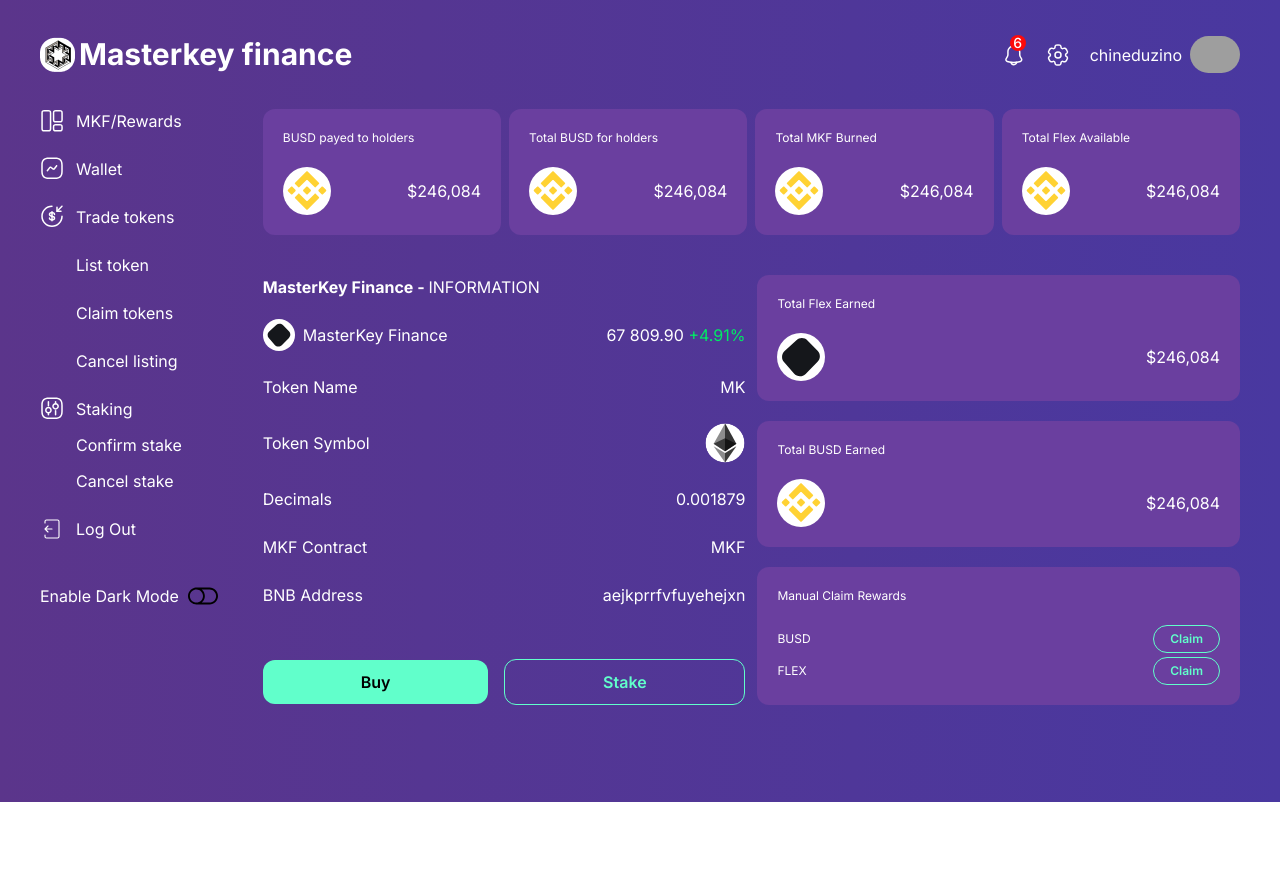
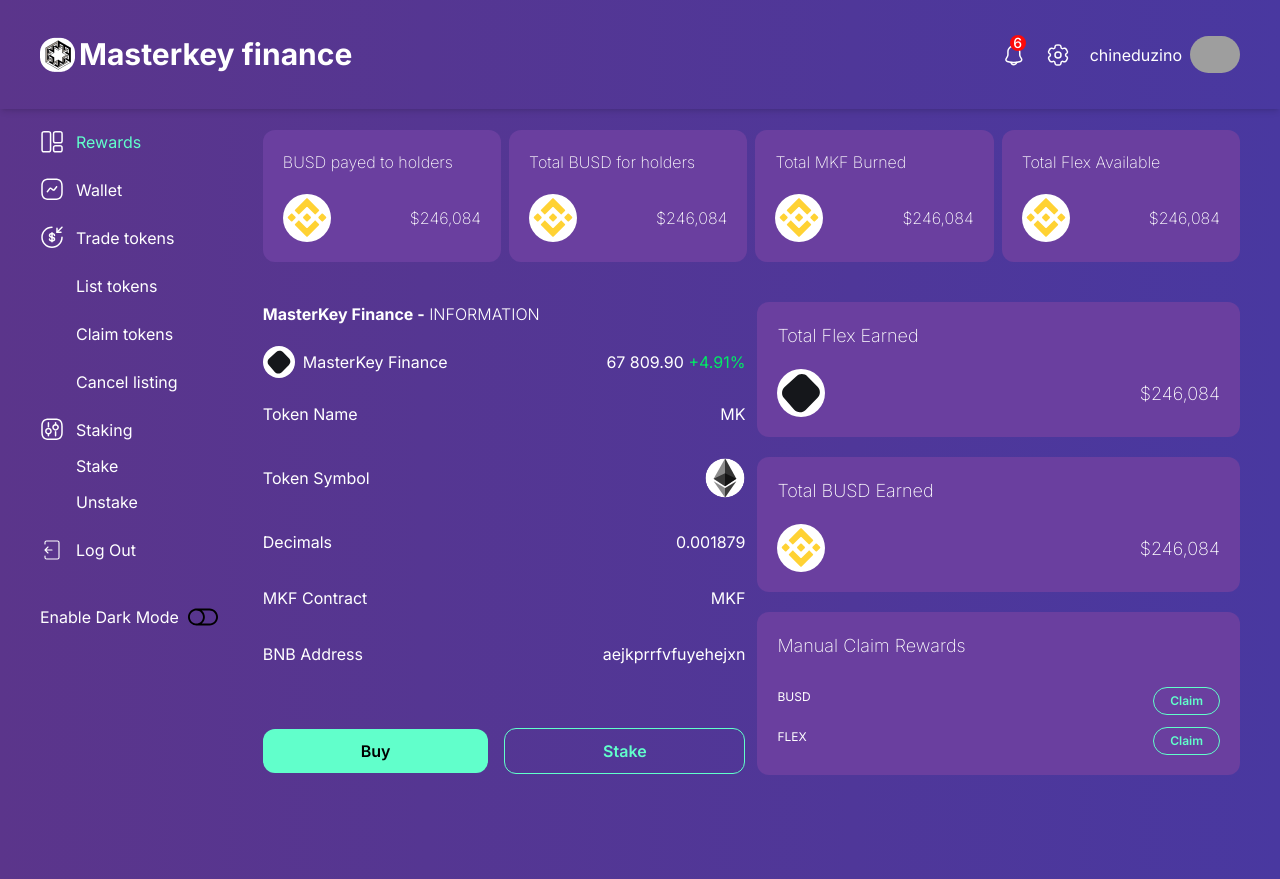
Before and after one commit to oghenevovwero/masterkey, a Next.js app: page /dashboard in a window 1280 px wide. Before the commit the page ends 802 px from the top, so only its background shows below. Built offline with nearby package versions, Linux system fonts and the light colour scheme; grey boxes are pictures that could not be loaded.

Commit message:
added colorization to sidenav

```diff
--- a/app/dashboard/page.tsx
+++ b/app/dashboard/page.tsx
@@ -5,7 +5,6 @@
 import Staking from "@/components/dash-content-fills/staking/staking";
 import Trade from "@/components/dash-content-fills/trade/trade";
 import Wallet from "@/components/dash-content-fills/wallet/wallet";
-import { DashNav } from "@/components/dash-nav/DashNav"
 import ListToken from "@/components/list-token/list-token";
 import Stake from "@/components/stake/stake";
 import TerminateListing from "@/components/terminate/terminate";
@@ -23,19 +22,17 @@
   const [isLight, setIsLight] = useState(true);
   const router = useRouter();
   const { setTheme } = useTheme()
-  const profileImageUrl = "https://s3-alpha-sig.figma.com/img/3389/ec29/9edb640f65b7cb2d606c9ae4d3bd74e2?Expires=1695600000&Signature=O3Pa9QfrfFFwQ8TBO-o7trvitgU6tFBWDaH0Hs7nO06JWtFfWsKY9VTGilF05VFbBWlDwwlLXKOn2cwSuTk3lu4SIjMlUKxf7EEQx-XbUBIxpDGPqxO6snWm2PulGRoK5czjaftyrWmYusk1imE8n8ImUV2e~ZOdBXdXBfdYUm89yGFBz6FGGm7WoW1oBOL7NN1Oxrpzo4UNwgqOFUuDZX1FdBmj9-GiuDDHJh1PGAmk4-wVnIysw~GVKWUMnnW6vhDvM2RSHcj3iXUDlishd1aPhKjgLuo~gK~IcP7Qgcmster2TPiP7EHf0EvmSJiwpMxZl6kFOU-ZYBv0SkZp6Q__&Key-Pair-Id=APKAQ4GOSFWCVNEHN3O4";
+  const profileImageUrl = "https:s3-alpha-sig.figma.com/img/3389/ec29/9edb640f65b7cb2d606c9ae4d3bd74e2?Expires=1695600000&Signature=O3Pa9QfrfFFwQ8TBO-o7trvitgU6tFBWDaH0Hs7nO06JWtFfWsKY9VTGilF05VFbBWlDwwlLXKOn2cwSuTk3lu4SIjMlUKxf7EEQx-XbUBIxpDGPqxO6snWm2PulGRoK5czjaftyrWmYusk1imE8n8ImUV2e~ZOdBXdXBfdYUm89yGFBz6FGGm7WoW1oBOL7NN1Oxrpzo4UNwgqOFUuDZX1FdBmj9-GiuDDHJh1PGAmk4-wVnIysw~GVKWUMnnW6vhDvM2RSHcj3iXUDlishd1aPhKjgLuo~gK~IcP7Qgcmster2TPiP7EHf0EvmSJiwpMxZl6kFOU-ZYBv0SkZp6Q__&Key-Pair-Id=APKAQ4GOSFWCVNEHN3O4";
   const [activeComponent, setActiveComponent] = useState(ActiveComponet.rewards);
   const [displayModal, setDisplayModal] = useState(false);
 
   return <div className="bg-gradient-to-r from-[#5B358B] to-[#4938A0] pb-5">
-    <div>
-      <LogOutModal displayModal={displayModal} setDisplayModal={setDisplayModal} />
-    </div>
-    <div className="py-8 px-10 text-white">
+    <div className='fixed top-0 w-full z-10 mb-12 shadow-md'>
+      <div className="py-8 px-10 text-white bg-gradient-to-r from-[#5B358B] to-[#4938A0]">
         <div className="flex justify-between items-center">
           <div className="flex items-center">
             <div className="lg:hidden mr-3">
-            <svg width="24px" height="24px" color='white' stroke='currentColor' viewBox="0 0 24 24" xmlns="http://www.w3.org/2000/svg">
+              <svg width="24px" height="24px" color='white' stroke='currentColor' viewBox="0 0 24 24" xmlns="http:www.w3.org/2000/svg">
                 <path d="M4 18L20 18" stroke-width="2" stroke-linecap="round" />
                 <path d="M4 12L20 12" stroke-width="2" stroke-linecap="round" />
                 <path d="M4 6L20 6" stroke-width="2" stroke-linecap="round" />
@@ -63,6 +60,16 @@
           </div>
         </div>
       </div>
+    </div>
+
+    <div className='h-[130px]'></div>
+
+    {displayModal &&
+      <div className="text-white text-[200px]">
+        Hello
+        <LogOutModal displayModal={displayModal} setDisplayModal={setDisplayModal} />
+      </div>
+    }
 
     <div className="lg:flex">
       <div className="max-lg:hidden flex justify-between">
@@ -72,49 +79,110 @@
               setActiveComponent(ActiveComponet.rewards)
             }}>
               <div className="mr-3">
-                <img src="reward.svg" alt="rewards" width={24} height={24} />
+                <img src="reward.svg" alt="trade" />
               </div>
-              <div>MKF/Rewards</div>
+              <div>
+                {
+                  activeComponent === ActiveComponet.rewards
+                    ?
+                    <div className="text-[#61FFCB]"> Rewards </div>
+                    : <div> Rewards </div>
+                }
+              </div>
             </div>
             <div className="mb-6 flex items-center hover:cursor-pointer" onClick={() => {
-              //setActiveComponent(ActiveComponet.wallet)
+              setActiveComponent(ActiveComponet.wallet)
             }}>
               <div className="mr-3">
                 <img src="wallet.svg" alt="rewards" />
               </div>
-              <div>Wallet</div>
+              <div>
+                {
+                  activeComponent === ActiveComponet.wallet
+                    ?
+                    <div className="text-[#61FFCB]"> Wallet </div>
+                    : <div> Wallet </div>
+                }
+              </div>
             </div>
             <div className="mb-6 flex items-center hover:cursor-pointer" onClick={() => {
-              //setActiveComponent(ActiveComponet.trade)
+              setActiveComponent(ActiveComponet.trade)
             }}>
               <div className="mr-3">
                 <img src="trade.svg" alt="trade" />
               </div>
-              <div>Trade tokens</div>
+              {
+                activeComponent === ActiveComponet.trade
+                  ?
+                  <div className="text-[#61FFCB]"> Trade tokens </div>
+                  : <div> Trade tokens </div>
+              }
             </div>
             <div className="mb-6 flex items-center hover:cursor-pointer ml-9" onClick={() => {
-              //setActiveComponent(ActiveComponet.listToken)
-            }}>List token</div>
+              setActiveComponent(ActiveComponet.listToken)
+            }}>
+              {
+                activeComponent === ActiveComponet.listToken
+                  ?
+                  <div className="text-[#61FFCB]"> List tokens </div>
+                  : <div> List tokens </div>
+              }
+            </div>
             <div className="mb-6 flex items-center hover:cursor-pointer ml-9" onClick={() => {
-              //setActiveComponent(ActiveComponet.claim)
-            }}>Claim tokens</div>
+              setActiveComponent(ActiveComponet.claim)
+            }}>
+              {
+                activeComponent === ActiveComponet.claim
+                  ?
+                  <div className="text-[#61FFCB]"> Claim tokens </div>
+                  : <div> Claim tokens </div>
+              }
+            </div>
             <div className="mb-6 flex items-center hover:cursor-pointer ml-9" onClick={() => {
-              //setActiveComponent(ActiveComponet.terminate)
-            }}>Cancel listing</div>
+              setActiveComponent(ActiveComponet.terminate)
+            }}>
+              {
+                activeComponent === ActiveComponet.terminate
+                  ?
+                  <div className="text-[#61FFCB]"> Cancel listing </div>
+                  : <div> Cancel listing </div>
+              }
+            </div>
             <div className="mb-3 flex items-center hover:cursor-pointer" onClick={() => {
-              //setActiveComponent(ActiveComponet.staking)
+              setActiveComponent(ActiveComponet.staking)
             }}>
               <div className="mr-3">
                 <img src="stake.svg" alt="stake" />
               </div>
-              <div>{activeComponent === ActiveComponet.stake || activeComponent === ActiveComponet.unstake ? "Stake" : "Staking"}</div>
+              <div>
+                {
+                  activeComponent === ActiveComponet.staking
+                    ?
+                    <div className="text-[#61FFCB]"> Staking </div>
+                    : <div> Staking </div>
+                }
+              </div>
             </div>
             <div className="mb-3 flex items-center hover:cursor-pointer ml-9" onClick={() => {
-              //setActiveComponent(ActiveComponet.stake)
-            }}>Confirm stake</div>
+              setActiveComponent(ActiveComponet.stake)
+            }}>
+              {
+                activeComponent === ActiveComponet.stake
+                  ?
+                  <div className="text-[#61FFCB]"> Stake </div>
+                  : <div> Stake </div>
+              }
+            </div>
             <div className="mb-6 flex items-center hover:cursor-pointer ml-9" onClick={() => {
-              //setActiveComponent(ActiveComponet.unstake)
-            }}>Cancel stake</div>
+              setActiveComponent(ActiveComponet.unstake)
+            }}>
+              {
+                activeComponent === ActiveComponet.unstake
+                  ?
+                  <div className="text-[#61FFCB]"> Unstake </div>
+                  : <div> Unstake </div>
+              }
+            </div>
             <div className="mb-10 flex items-center hover:cursor-pointer">
               <div className="mr-3">
                 <img src="logout.svg" alt="" />
@@ -125,13 +193,13 @@
           <div className="flex items-center">
             <div className="text-white ml-10 mr-1">Enable Dark Mode</div>
             <div onClick={() => {
-              // if (isLight) {
-              //   setTheme("dark")
-              //   setIsLight(false);
-              // } else {
-              //   setTheme("light")
-              //   setIsLight(true);
-              // }
+              if (isLight) {
+                setTheme("dark")
+                setIsLight(false);
+              } else {
+                setTheme("light")
+                setIsLight(true);
+              }
             }}>
               {
                 isLight
@@ -199,5 +267,5 @@
         </div>
       }
     </div>
-  </div >
+  </div>
 }
--- a/components/dash-content-fills/mkf-rewards/mkf-rewards.tsx
+++ b/components/dash-content-fills/mkf-rewards/mkf-rewards.tsx
@@ -3,15 +3,15 @@
 export default function MKFRewards() {
   return <div className="mx-10 text-white pb-[53px]">
     <div className="grid md:grid-cols-2 lg:grid-cols-4 gap-2 content-center w-full mb-10">
-      <div className=""><InfoCard info="$246,084" title="BUSD payed to holders" iconUrl="kite-finance.svg" /></div>
-      <div className=""><InfoCard info="$246,084" title="Total BUSD for holders" iconUrl="kite-finance.svg" /></div>
-      <div className=""><InfoCard info="$246,084" title="Total MKF Burned" iconUrl="kite-finance.svg" /></div>
-      <div className=""><InfoCard info="$246,084" title="Total Flex Available" iconUrl="kite-finance.svg" /></div>
+      <div className="text-[16px] font-extralight"><InfoCard info="$246,084" title="BUSD payed to holders" iconUrl="kite-finance.svg" /></div>
+      <div className="text-[16px] font-extralight"><InfoCard info="$246,084" title="Total BUSD for holders" iconUrl="kite-finance.svg" /></div>
+      <div className="text-[16px] font-extralight"><InfoCard info="$246,084" title="Total MKF Burned" iconUrl="kite-finance.svg" /></div>
+      <div className="text-[16px] font-extralight"><InfoCard info="$246,084" title="Total Flex Available" iconUrl="kite-finance.svg" /></div>
     </div>
     <div>
       <div className="grid md:grid-cols-2 gap-3">
         <div className="">
-          <div className="mb-5"><span className="font-bold">MasterKey Finance - </span> INFORMATION</div>
+          <div className="mb-5 font-light"><span className="font-bold">MasterKey Finance -</span> INFORMATION</div>
           <div className="flex items-center justify-between mb-6">
             <div className="flex items-center">
               <div className="mr-2 relative h-8 w-8 bg-white rounded-full">
@@ -25,27 +25,27 @@
               67 809.90 <span className="text-[#00EB64]">+4.91%</span>
             </div>
           </div>
-          <div className="flex items-center justify-between mb-6">
+          <div className="flex items-center justify-between mb-8">
             <div>Token Name</div>
-            <div>  MK </div>
+            <div> MK</div>
           </div>
-          <div className="flex items-center justify-between mb-6">
+          <div className="flex items-center justify-between mb-8">
             <div>Token Symbol</div>
-            <div> <img src="eth.svg" alt="Ethereum coin" />  </div>
+            <div><img src="eth.svg" alt="Ethereum coin" /> </div>
           </div>
-          <div className="flex items-center justify-between mb-6">
+          <div className="flex items-center justify-between mb-8">
             <div>Decimals</div>
-            <div> 0.001879 </div>
+            <div>0.001879</div>
           </div>
-          <div className="flex items-center justify-between mb-6">
+          <div className="flex items-center justify-between mb-8">
             <div>MKF Contract</div>
             <div>MKF</div>
           </div>
-          <div className="flex items-center justify-between mb-6">
+          <div className="flex items-center justify-between mb-8">
             <div>BNB Address</div>
-            <div> aejkprrfvfuyehejxn </div>
+            <div>aejkprrfvfuyehejxn</div>
           </div>
-          <div className="flex items-center justify-between mb-6 mt-[52px]">
+          <div className="flex items-center justify-between mb-8 mt-[62px]">
             <button className="py-2.5 px-4 flex-grow text-black bg-[#61FFCB] font-semibold rounded-[12px]">
               Buy
             </button>
@@ -55,10 +55,10 @@
           </div>
         </div>
         <div>
-          <div className="mb-5">
+          <div className="mb-5 text-[18px] font-extralight">
             <InfoCard info="$246,084" title="Total Flex Earned" iconUrl="rect.svg" />
           </div>
-          <div className="mb-5">
+          <div className="mb-5 text-[18px] font-extralight">
             <InfoCard info="$246,084" title="Total BUSD Earned" iconUrl="kite-finance.svg" />
           </div>
           <div>
@@ -72,16 +72,16 @@
 
 function ManualClaimCard() {
   return <div className="rounded-[12px] bg-[#6A3F9F] text-[12px] p-5 text-white">
-    <div className="mb-5">Manual Claim Rewards</div>
+    <div className="mb-5 text-[18px] font-extralight">Manual Claim Rewards</div>
     <div className="flex items-center justify-between">
       <div>BUSD</div>
-      <button className="ml-4 py-1 px-4 border-[1px] text-[#61FFCB] font-semibold border-[#61FFCB] rounded-[16px]">
+      <button className="ml-4 py-1 mt-2 px-4 border-[1px] text-[#61FFCB] font-semibold border-[#61FFCB] rounded-[16px]">
         Claim
       </button>
     </div>
     <div className="flex items-center justify-between mt-1">
       <div>FLEX</div>
-      <button className="ml-4 py-1 px-4 border-[1px] text-[#61FFCB] font-semibold border-[#61FFCB] rounded-[16px]">
+      <button className="ml-4 py-1 px-4 mt-2 border-[1px] text-[#61FFCB] font-semibold border-[#61FFCB] rounded-[16px]">
         Claim
       </button>
     </div>
--- a/components/info-card.tsx/InfoCard.tsx
+++ b/components/info-card.tsx/InfoCard.tsx
@@ -6,7 +6,7 @@
 
 export const InfoCard: React.FC<InfoCardProps> = ({ info, title, iconUrl }) => {
   return <div className="rounded-xl bg-[#6A3F9F] p-5 text-white">
-    <div className="text-[12px] mb-5">{title}</div>
+    <div className="mb-5">{title}</div>
     <div className="flex justify-between items-center">
       <div className="relative h-12 w-12 bg-white rounded-full">
         <div className="absolute top-1 left-1">
--- a/components/stake/stake.tsx
+++ b/components/stake/stake.tsx
@@ -1,5 +1,5 @@
 export default function Stake() {
-  return <div className="flex items-center justify-center">
+  return <div className="flex items-center justify-center pb-[200px]">
     <div className="w-[600px] bg-[#6A3F9F] p-6 rounded-lg text-white">
       <div className="font-extrabold text-[40px]">Stake Token</div>
       <div className="font-bold text[28px]">Select Token to Stake</div>
--- a/components/unstake/unstake.tsx
+++ b/components/unstake/unstake.tsx
@@ -1,5 +1,5 @@
 export default function Unstake() {
-  return <div className="flex items-center justify-center">
+  return <div className="flex items-center justify-center pb-[200px]">
     <div className="w-[600px] bg-[#6A3F9F] p-6 rounded-lg text-white">
       <div className="font-extrabold text-[40px]">Unstake Token</div>
       <div className="font-bold text[28px]">Select Token to Stake</div>
```
Also changed, not shown: app/page.tsx (+4 -4 lines), components/claim/claim.tsx (+7 -7 lines), components/dash-content-fills/staking/staking.tsx (+9 -15 lines), components/dash-content-fills/trade/trade.tsx (+10 -2 lines), components/list-token/list-token.tsx (+6 -6 lines), components/modal/modal.tsx (+7 -6 lines), components/terminate/terminate.tsx (+9 -9 lines). Lines whose indentation alone changed are shown as unchanged.
